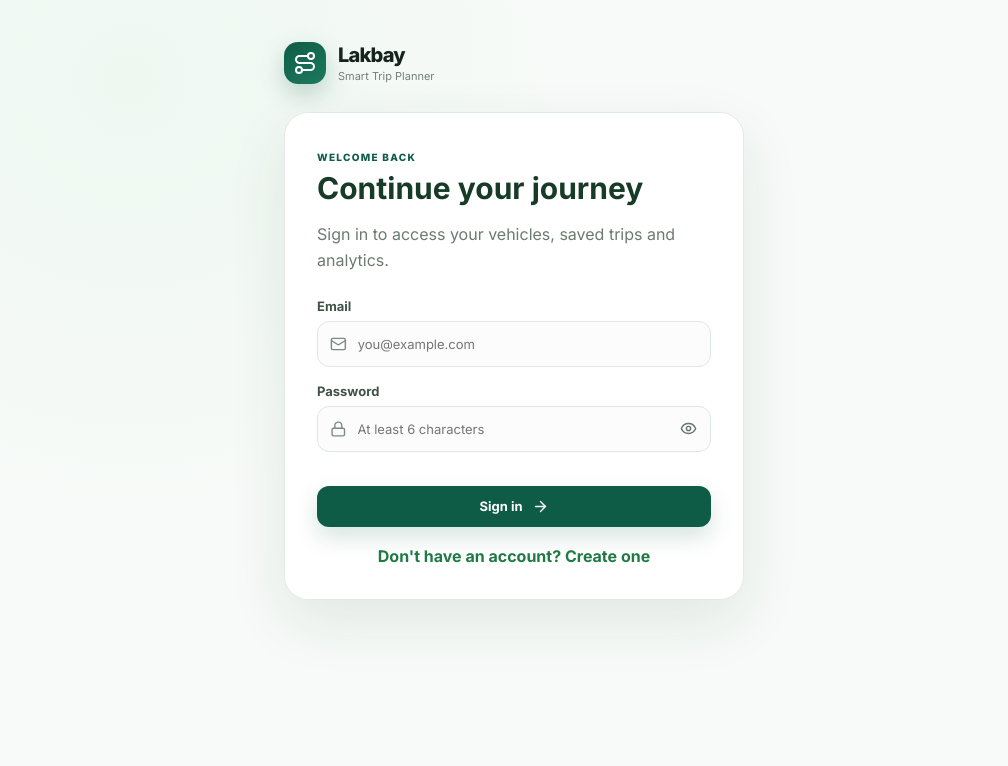
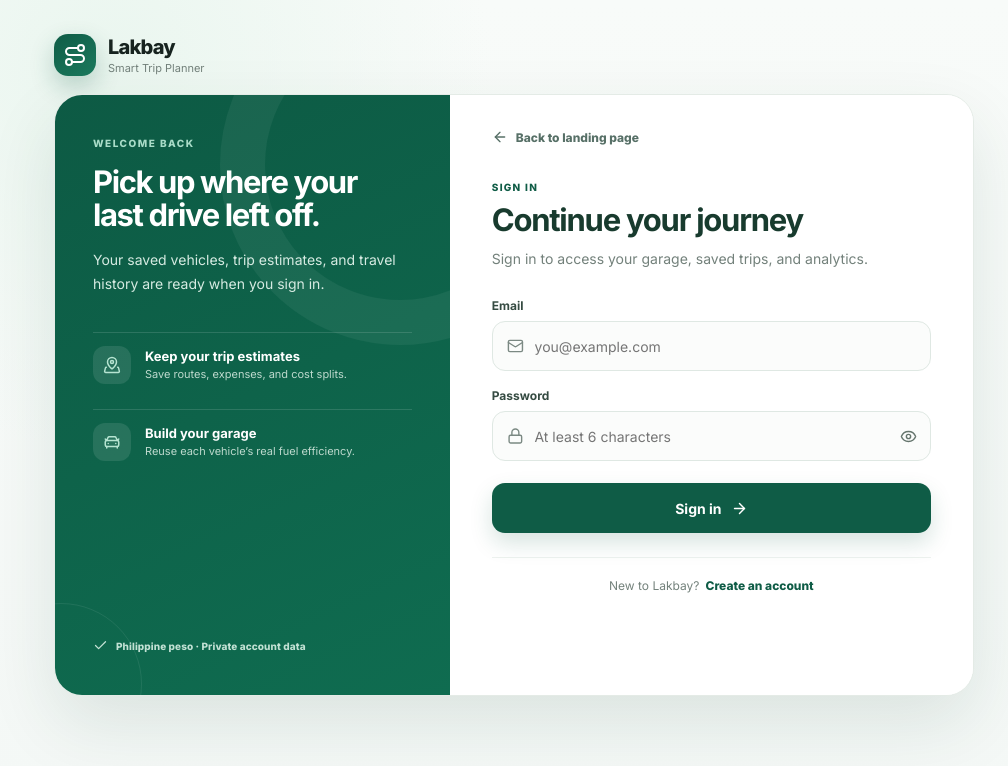
Before and after one commit to YuanG14/Lakbay, a React (Vite) app: page /auth in a window 1280 px wide. Shown: the top 766 px of the page, without its empty margins (126-1134 px from the left). Built offline with nearby package versions, Linux system fonts and the light colour scheme; no server answers.

Commit message:
feat: refine Auth component layout and enhance user experience with improved styling

```diff
--- a/src/pages/Auth.tsx
+++ b/src/pages/Auth.tsx
@@ -1,6 +1,18 @@
 import { FormEvent, useState } from 'react';
 import { Link, Navigate, useSearchParams } from 'react-router-dom';
-import { ArrowLeft, ArrowRight, Eye, EyeOff, Lock, Mail, Route, UserRound } from 'lucide-react';
+import {
+  ArrowLeft,
+  ArrowRight,
+  CarFront,
+  Check,
+  Eye,
+  EyeOff,
+  Lock,
+  Mail,
+  MapPinned,
+  Route,
+  UserRound,
+} from 'lucide-react';
 import { useAuth } from '../context/AuthContext';
 
 function friendlyAuthError(error: unknown) {
@@ -13,6 +25,11 @@ function friendlyAuthError(error: unknown) {
   if (code.includes('network-request-failed')) return 'Could not reach Firebase. Check your internet connection.';
   return 'Authentication failed. Please try again.';
 }
+
+const signupBenefits = [
+  { icon: MapPinned, title: 'Keep your trip estimates', text: 'Save routes, expenses, and cost splits.' },
+  { icon: CarFront, title: 'Build your garage', text: 'Reuse each vehicle’s real fuel efficiency.' },
+];
 
 export default function Auth() {
   const { user, login, signup } = useAuth();
@@ -42,29 +59,114 @@ export default function Auth() {
     }
   }
 
+  function switchMode() {
+    setMode(mode === 'login' ? 'signup' : 'login');
+    setError('');
+    setPassword('');
+  }
+
   return (
-    <div className="auth-page">
-      <div className="auth-brand"><div className="brand-mark"><Route size={24}/></div><div><div className="brand-name">Lakbay</div><div className="brand-sub">Smart Trip Planner</div></div></div>
-      <div className="auth-card">
-        {mode === 'signup' && (
-          <Link to="/" className="auth-back-link">
-            <ArrowLeft size={17} />
+    <div className="auth-page auth-page-refined">
+      <div className="auth-brand auth-brand-wide">
+        <Link to="/" className="auth-brand-home" aria-label="Lakbay landing page">
+          <div className="brand-mark"><Route size={24}/></div>
+          <div><div className="brand-name">Lakbay</div><div className="brand-sub">Smart Trip Planner</div></div>
+        </Link>
+      </div>
+
+      <div className="auth-card auth-card-refined">
+        <aside className="auth-story" aria-label="Why use Lakbay">
+          <div className="auth-story-top">
+            <span className="auth-story-kicker">{mode === 'signup' ? 'YOUR TRIPS, YOUR NUMBERS' : 'WELCOME BACK'}</span>
+            <h2>{mode === 'signup' ? 'Start with the cost before you start the car.' : 'Pick up where your last drive left off.'}</h2>
+            <p>
+              {mode === 'signup'
+                ? 'Lakbay keeps your route, vehicle, fuel, tolls, and shared costs together so your next drive starts with a clear budget.'
+                : 'Your saved vehicles, trip estimates, and travel history are ready when you sign in.'}
+            </p>
+          </div>
+
+          <div className="auth-story-list">
+            {(mode === 'signup' ? signupBenefits : signupBenefits).map(({ icon: Icon, title, text }) => (
+              <div className="auth-story-item" key={title}>
+                <span><Icon size={18}/></span>
+                <div><strong>{title}</strong><small>{text}</small></div>
+              </div>
+            ))}
+          </div>
+
+          <div className="auth-story-note"><Check size={15}/> Philippine peso · Private account data</div>
+        </aside>
+
+        <section className="auth-form-panel">
+          <Link to="/" className="auth-back-link auth-back-link-clean">
+            <ArrowLeft size={16}/>
             <span>Back to landing page</span>
           </Link>
-        )}
-        <span className="section-kicker">{mode === 'login' ? 'Welcome back' : 'Create account'}</span>
-        <h1>{mode === 'login' ? 'Continue your journey' : 'Start planning smarter trips'}</h1>
-        <p>{mode === 'login' ? 'Sign in to access your vehicles, saved trips and analytics.' : 'Your garage and trip history will sync to your Firebase account.'}</p>
-        <form onSubmit={submit} className="auth-form" noValidate>
-          {mode === 'signup' && <label><span>Name</span><div className="input-shell"><UserRound size={18}/><input required autoComplete="name" value={name} onChange={(e) => setName(e.target.value)} placeholder="Your name"/></div></label>}
-          <label><span>Email</span><div className="input-shell"><Mail size={18}/><input required autoComplete="email" type="email" value={email} onChange={(e) => setEmail(e.target.value)} placeholder="you@example.com"/></div></label>
-          <label><span>Password</span><div className="input-shell password-shell"><Lock size={18}/><input required autoComplete={mode === 'login' ? 'current-password' : 'new-password'} minLength={6} type={showPassword ? 'text' : 'password'} value={password} onChange={(e) => setPassword(e.target.value)} placeholder="At least 6 characters"/><button type="button" className="password-toggle" onClick={() => setShowPassword((value) => !value)} aria-label={showPassword ? 'Hide password' : 'Show password'}>{showPassword ? <EyeOff size={17}/> : <Eye size={17}/>}</button></div></label>
-          {error && <div className="form-error" role="alert">{error}</div>}
-          <button disabled={busy} className="primary-btn wide">{busy ? 'Please wait…' : mode === 'login' ? 'Sign in' : 'Create account'} <ArrowRight size={17}/></button>
-        </form>
-        <button type="button" className="auth-switch" onClick={() => { setMode(mode === 'login' ? 'signup' : 'login'); setError(''); setPassword(''); }}>
-          {mode === 'login' ? "Don't have an account? Create one" : 'Already have an account? Sign in'}
-        </button>
+
+          <div className="auth-heading">
+            <span className="section-kicker">{mode === 'login' ? 'Sign in' : 'Create account'}</span>
+            <h1>{mode === 'login' ? 'Continue your journey' : 'Create your Lakbay account'}</h1>
+            <p>
+              {mode === 'login'
+                ? 'Sign in to access your garage, saved trips, and analytics.'
+                : 'A few details and you can start saving smarter trip estimates.'}
+            </p>
+          </div>
+
+          <form onSubmit={submit} className="auth-form auth-form-refined" noValidate>
+            {mode === 'signup' && (
+              <label>
+                <span>Name</span>
+                <div className="input-shell auth-input-shell">
+                  <UserRound size={18}/>
+                  <input required autoComplete="name" value={name} onChange={(e) => setName(e.target.value)} placeholder="Your first name"/>
+                </div>
+              </label>
+            )}
+
+            <label>
+              <span>Email</span>
+              <div className="input-shell auth-input-shell">
+                <Mail size={18}/>
+                <input required autoComplete="email" type="email" value={email} onChange={(e) => setEmail(e.target.value)} placeholder="you@example.com"/>
+              </div>
+            </label>
+
+            <label>
+              <span>Password</span>
+              <div className="input-shell password-shell auth-input-shell">
+                <Lock size={18}/>
+                <input
+                  required
+                  autoComplete={mode === 'login' ? 'current-password' : 'new-password'}
+                  minLength={6}
+                  type={showPassword ? 'text' : 'password'}
+                  value={password}
+                  onChange={(e) => setPassword(e.target.value)}
+                  placeholder="At least 6 characters"
+                />
+                <button type="button" className="password-toggle" onClick={() => setShowPassword((value) => !value)} aria-label={showPassword ? 'Hide password' : 'Show password'}>
+                  {showPassword ? <EyeOff size={17}/> : <Eye size={17}/>}
+                </button>
+              </div>
+            </label>
+
+            {error && <div className="form-error" role="alert">{error}</div>}
+
+            <button disabled={busy} className="primary-btn wide auth-submit-btn">
+              {busy ? 'Please wait…' : mode === 'login' ? 'Sign in' : 'Create account'}
+              <ArrowRight size={17}/>
+            </button>
+          </form>
+
+          <div className="auth-switch-row">
+            <span>{mode === 'login' ? "New to Lakbay?" : 'Already have an account?'}</span>
+            <button type="button" className="auth-switch" onClick={switchMode}>
+              {mode === 'login' ? 'Create an account' : 'Sign in'}
+            </button>
+          </div>
+        </section>
       </div>
     </div>
   );
--- a/src/styles.css
+++ b/src/styles.css
@@ -663,3 +663,65 @@ button:focus-visible,a:focus-visible,input:focus-visible,select:focus-visible{ou
   .dashboard-trip-route{flex-wrap:wrap;gap:5px}
   .dashboard-trip-route strong{white-space:normal}
 }
+
+
+/* Refined public authentication */
+.auth-page-refined{padding:34px 22px 46px;background:radial-gradient(circle at 18% 8%,#eaf6ef 0,transparent 30%),linear-gradient(180deg,#f8fbf9 0%,#f4f8f6 100%)}
+.auth-brand-wide{width:min(920px,100%);margin-bottom:18px}
+.auth-brand-home{display:inline-flex;align-items:center;gap:12px}
+.auth-card-refined{width:min(920px,100%);padding:0;border-radius:28px;overflow:hidden;display:grid;grid-template-columns:minmax(300px,.86fr) minmax(420px,1.14fr);box-shadow:0 28px 70px rgba(18,61,45,.11)}
+.auth-story{position:relative;overflow:hidden;background:linear-gradient(155deg,#0d5a44 0%,#0f6c50 100%);color:#fff;padding:42px 38px;display:flex;flex-direction:column;min-height:600px}
+.auth-story:before{content:"";position:absolute;width:270px;height:270px;border:45px solid rgba(255,255,255,.055);border-radius:50%;right:-130px;top:-110px}
+.auth-story:after{content:"";position:absolute;width:160px;height:160px;border:1px solid rgba(255,255,255,.08);border-radius:50%;left:-75px;bottom:-70px}
+.auth-story-top,.auth-story-list,.auth-story-note{position:relative;z-index:1}
+.auth-story-kicker{display:block;font-size:10px;font-weight:900;letter-spacing:.15em;color:#a9dcc8;margin-bottom:16px}
+.auth-story h2{font-size:31px;line-height:1.08;letter-spacing:-.045em;margin:0 0 16px;max-width:330px}
+.auth-story-top>p{font-size:14px;line-height:1.72;color:#d6ebe2;margin:0;max-width:340px}
+.auth-story-list{display:grid;gap:12px;margin-top:36px}
+.auth-story-item{display:grid;grid-template-columns:40px 1fr;gap:12px;align-items:center;padding:13px 0;border-top:1px solid rgba(255,255,255,.13)}
+.auth-story-item>span{width:38px;height:38px;border-radius:12px;background:rgba(255,255,255,.1);display:grid;place-items:center;color:#b6e4d1}
+.auth-story-item>div{display:grid;gap:3px}
+.auth-story-item strong{font-size:13px}
+.auth-story-item small{font-size:11px;line-height:1.45;color:#bdd9cd}
+.auth-story-note{margin-top:auto;display:flex;align-items:center;gap:8px;font-size:10px;font-weight:800;color:#c2e1d4;letter-spacing:.01em;padding-top:30px}
+.auth-form-panel{padding:34px 42px 38px;background:#fff}
+.auth-back-link-clean{margin:0 0 30px;padding:0;border:0;background:transparent;border-radius:0;font-size:12px;color:#577067}
+.auth-back-link-clean:hover{background:transparent;border-color:transparent;color:var(--green);transform:translateX(-2px)}
+.auth-heading .section-kicker{font-size:10px}
+.auth-heading h1{font-size:31px;line-height:1.1;letter-spacing:-.04em;margin:8px 0 10px;color:#183b2e}
+.auth-heading>p{font-size:14px;line-height:1.65;color:#73817b;margin:0;max-width:430px}
+.auth-form-refined{gap:17px;margin-top:28px}
+.auth-form-refined label>span{font-size:12px;margin-bottom:8px;color:#354b42}
+.auth-input-shell{height:50px;border-radius:13px;padding:0 14px;background:#fbfcfb}
+.auth-input-shell input{font-size:14px}
+.auth-submit-btn{height:50px;margin-top:5px;border-radius:13px;font-size:14px}
+.auth-switch-row{border-top:1px solid #edf2ef;margin-top:24px;padding-top:20px;display:flex;align-items:center;justify-content:center;gap:6px;font-size:12px;color:#74827c}
+.auth-switch-row .auth-switch{width:auto;margin:0;padding:0;font-size:12px;color:var(--green);font-weight:800}
+@media(max-width:780px){
+  .auth-page-refined{padding:24px 16px 36px}
+  .auth-card-refined{grid-template-columns:1fr;width:min(540px,100%)}
+  .auth-brand-wide{width:min(540px,100%)}
+  .auth-story{min-height:auto;padding:28px 28px 26px}
+  .auth-story h2{font-size:25px;max-width:420px}
+  .auth-story-top>p{max-width:460px}
+  .auth-story-list{grid-template-columns:1fr 1fr;gap:14px;margin-top:24px}
+  .auth-story-item{align-items:start;padding:12px 0}
+  .auth-story-note{margin-top:20px;padding-top:0}
+  .auth-form-panel{padding:30px 28px 32px}
+  .auth-back-link-clean{margin-bottom:24px}
+}
+@media(max-width:520px){
+  .auth-page-refined{padding:20px 12px 28px}
+  .auth-brand-wide{margin-bottom:14px}
+  .auth-card-refined{border-radius:22px}
+  .auth-story{padding:24px 22px}
+  .auth-story h2{font-size:23px}
+  .auth-story-top>p{font-size:13px}
+  .auth-story-list{grid-template-columns:1fr;gap:4px;margin-top:18px}
+  .auth-story-item{padding:10px 0}
+  .auth-story-note{display:none}
+  .auth-form-panel{padding:26px 22px 28px}
+  .auth-heading h1{font-size:27px}
+  .auth-heading>p{font-size:13px}
+  .auth-switch-row{flex-wrap:wrap}
+}
```
